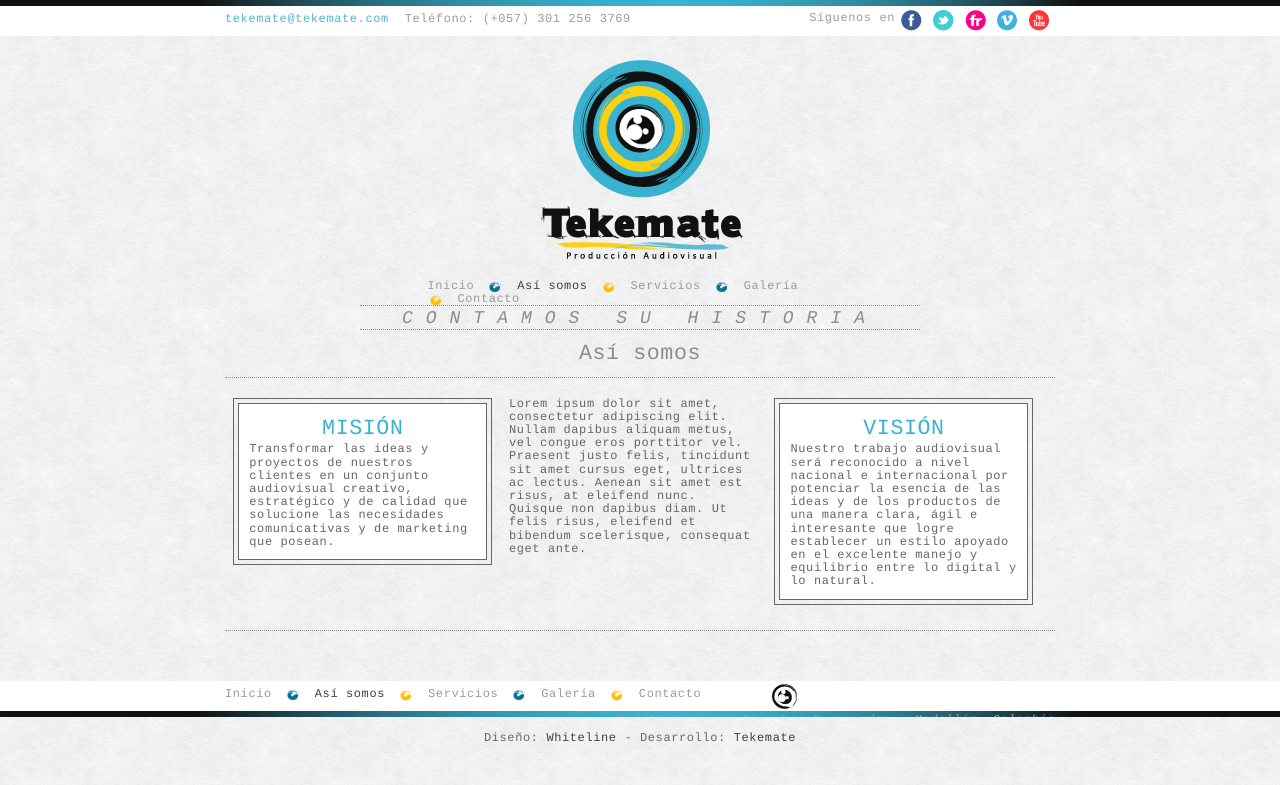
After one commit to Victor-arias/tkmt, a CodeIgniter app: a page that uses tekemate/views/tekemate/asi-somos.php in a window 1280 px wide. The commit adds this page. Shown: the top 785 px of the page. Run offline with CodeIgniter, Linux system fonts and the light colour scheme; some libraries are stand-ins or nearby versions.

Commit message:
Agregada la sección así somos

```diff
--- a/styles/style.css
+++ b/styles/style.css
@@ -164,7 +164,14 @@ em{font-style:normal; color:#90d7ff;}
 
 .col1 p.inicio{padding-top:15px;text-align:center;font-size:2em;}
 
-#servicios{border-top: thin dotted #8C8C8C; border-bottom: thin dotted #8C8C8C; overflow: hidden; padding-bottom:25px;}
+#asi-somos{padding-top: 20px;}
+#asi-somos h3{color: #37b2d1; font-size: 1.8em; padding: 3px; text-align: center; text-transform: uppercase;}
+#asi-somos > div{float: left; margin: 0 1%; width: 30%;}
+#asi-somos div:first-child, #asi-somos div:last-child{border: thin solid #666666; padding: 4px;}
+#asi-somos div:first-child > div, #asi-somos div:last-child > div{background: #FFF; border: thin solid #666666; padding: 10px;}
+
+
+#servicios, #asi-somos{border-top: thin dotted #8C8C8C; border-bottom: thin dotted #8C8C8C; overflow: hidden; padding-bottom:25px;}
 .fila{overflow:hidden;margin:25px 0;}
 .servicio{background: url(../images/servicios.png) no-repeat; position: relative; float:left;width:171px;height:180px;margin-top:35px; margin-right:34px;border:thin dotted #666666;padding:4px;text-align:center;}
 .servicio:nth-child(4n+4){margin-right:0;}
--- a/tekemate/config/routes.php
+++ b/tekemate/config/routes.php
@@ -41,6 +41,7 @@
 $route['default_controller'] = "tekemate";
 $route['404_override'] = '';
 
+$route['asi-somos'] = "tekemate/asi_somos";
 $route['fotografia'] = "tekemate/fotografia";
 $route['fotografia/(:any)'] = "tekemate/fotografia";
 $route['video'] = "tekemate/video";
--- a/tekemate/controllers/tekemate.php
+++ b/tekemate/controllers/tekemate.php
@@ -29,6 +29,15 @@ class Tekemate extends CI_Controller {
 		$tv['content'][] = $this->load->view('sidebar/inicio', $sv, true);
 		$this->load->view('template', $tv);
 	}//index
+
+	public function asi_somos()
+	{
+		$tv['title'] = 'Así somos';
+		$tv['keywords'] = 'Producción, realización, contenidos, diusión, audiovisual, video, fotografía, imágenes, herramientas de comunicación, locución, cubrimiento de eventos, medellín, imagen digital';
+		$tv['description'] = 'Creamos contenidos audiovisuales e informativos efectivos, llamativos, innovadores y eficaces, satisfaciendo la necesidad de difusión de todos nuestros clientes.';
+		$tv['content'] = $this->load->view('tekemate/asi-somos', false, true);
+		$this->load->view('template', $tv);
+	}//asi-somos
 
 	public function servicios()
 	{
--- /dev/null
+++ b/tekemate/views/tekemate/asi-somos.php
@@ -0,0 +1,18 @@
+<h2>Así somos</h2>
+<div id="asi-somos">
+<div id="mision">
+	<div>
+	<h3>Misión</h3>
+	<p>Transformar las ideas y proyectos de nuestros clientes en un conjunto audiovisual creativo, estratégico y de calidad que solucione las necesidades  comunicativas  y de marketing  que posean.</p>
+</div>
+</div>
+<div>
+	<p>Lorem ipsum dolor sit amet, consectetur adipiscing elit. Nullam dapibus aliquam metus, vel congue eros porttitor vel. Praesent justo felis, tincidunt sit amet cursus eget, ultrices ac lectus. Aenean sit amet est risus, at eleifend nunc. Quisque non dapibus diam. Ut felis risus, eleifend et bibendum scelerisque, consequat eget ante. </p>
+</div>
+<div id="vision">
+	<div>
+	<h3>Visión</h3>
+	<p>Nuestro trabajo audiovisual será reconocido a nivel nacional e internacional por potenciar la esencia de las ideas y de los productos de una manera clara, ágil e interesante que logre establecer un estilo apoyado en el excelente manejo y equilibrio entre lo digital y lo natural.</p>
+</div>
+</div>
+</div>
```
Also changed, not shown: 2 other files.
